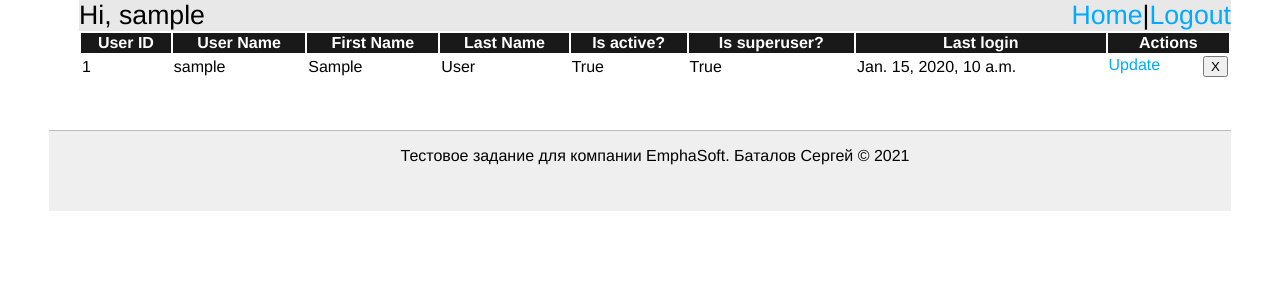
After one commit to echodiv/emphasoft_test, a Django app: page /accounts_manage/1/ in a window 1280 px wide. The commit adds this page. Shown: the top 300 px of the page. Run offline with Django 3.2, Linux system fonts and the light colour scheme; a user stored in the database is signed in; tables that the repository leaves empty hold one stand-in row (values such as "Sample post"); parts of the project's set-up code (start-up, migrations or seed data) failed here and were passed over.

Commit message:
add update account and detail account info page

```diff
--- a/users_srv/accounts/static/css/style.css
+++ b/users_srv/accounts/static/css/style.css
@@ -51,6 +51,10 @@ main {
     border: 1px solid #4F4F4F;
     color: #00abff;
 }
+.account-actions {
+    display: flex;
+    justify-content: space-between;
+}
 
 /* login */
 .login-form {
@@ -80,6 +84,7 @@ main {
     background-color: #e8e8e8;
     display: flex;
     justify-content: space-between;
+    font-size: 20pt;
 }
 .user-name{
     display: flex;
--- /dev/null
+++ b/users_srv/accounts/templates/accounts/detail.html
@@ -0,0 +1,39 @@
+{% extends "accounts/base.html" %}
+
+{% block title %}Создание нового пользователя{% endblock %}
+
+{% block content %}
+
+<table class="user-list">
+    <thead>
+    <tr>
+        <th>User ID</th>
+        <th>User Name</th>
+        <th>First Name</th>
+        <th>Last Name</th>
+        <th>Is active?</th>
+        <th>Is superuser?</th>
+        <th>Last login</th>
+        <th>Actions</th>
+    </tr>
+    </thead>
+    <tbody>
+    <tr>
+        <td>{{ object.id }}</td>
+        <td>{{ object.username }}</td>
+        <td>{{ object.first_name }}</td>
+        <td>{{ object.last_name }}</td>
+        <td>{{ object.is_active }}</td>
+        <td>{{ object.is_superuser }}</td>
+        <td>{{ object.last_login }}</td>
+        <td class="account-actions">
+            <a href="{% url 'accounts:account_update' object.id %}">Update</a>
+            <form method="post" action="{% url 'accounts:account_delete' object.id %}">
+                {% csrf_token %}
+                <input type="submit" value="X">
+            </form>
+        </td>
+    </tr>
+    </tbody>
+</table>
+{% endblock %}
--- a/users_srv/accounts/templates/accounts/list.html
+++ b/users_srv/accounts/templates/accounts/list.html
@@ -19,14 +19,15 @@
     <tbody>
 {% for account in accounts %}
     <tr>
-        <td>{{ account.id }}</td>
+        <td><a href="{% url 'accounts:account_detail' account.id %}">{{ account.id }}</a></td>
         <td>{{ account.username }}</td>
         <td>{{ account.first_name }}</td>
         <td>{{ account.last_name }}</td>
         <td>{{ account.is_active }}</td>
         <td>{{ account.is_superuser }}</td>
         <td>{{ account.last_login }}</td>
-        <td>
+        <td class="account-actions">
+            <a href="{% url 'accounts:account_update' account.id %}">Update</a>
             <form method="post" action="{% url 'accounts:account_delete' account.id %}">
                 {% csrf_token %}
                 <input type="submit" value="X">
--- a/users_srv/accounts/urls.py
+++ b/users_srv/accounts/urls.py
@@ -1,13 +1,23 @@
 from django.conf.urls import url
 
-from .views import UserListView, AccountManageView, DeleteAccountView
+from .views import (
+    UserListView,
+    AccountManageView,
+    DeleteAccountView,
+    UpdateAccountView,
+    AccountDetailView,
+)
 
 
 app_name = 'accounts'
 
 urlpatterns = [
+    url(r'accounts_manage/(?P<pk>[\w]+)/update/$', UpdateAccountView.as_view(),
+        name='account_update'),
     url(r'accounts_manage/(?P<pk>[\w]+)/delete/$', DeleteAccountView.as_view(),
         name='account_delete'),
+    url(r'accounts_manage/(?P<pk>[\w]+)/$', AccountDetailView.as_view(),
+        name='account_detail'),
     url(r'^account_manage/$', AccountManageView.as_view(),
         name='account_manage'),
     url(r'^$', UserListView.as_view(), name='accounts_list'),
--- a/users_srv/accounts/views.py
+++ b/users_srv/accounts/views.py
@@ -1,11 +1,9 @@
-from django.db.models import Q
 from django.core.paginator import Paginator, EmptyPage, PageNotAnInteger
 from django.contrib.auth.mixins import LoginRequiredMixin
 from django.shortcuts import render
 from django.urls import reverse_lazy
 from django.views import View
-from django.views.generic import DeleteView
-from django.http import HttpResponseRedirect
+from django.views.generic import DeleteView, UpdateView, DetailView
 
 from django.contrib.auth.models import User
 
@@ -70,3 +68,48 @@ class DeleteAccountView(LoginRequiredMixin, DeleteView):
     """
     model = User
     success_url = reverse_lazy('accounts:accounts_list')
+
+
+class UpdateAccountView(LoginRequiredMixin, UpdateView):
+    """
+    Обновление информации об аккаунте пользователя
+    """
+    model = User
+    template_name = "accounts/update.html"
+    success_url = reverse_lazy('accounts:accounts_list')
+    fields = [
+        'username',
+        'last_name',
+        'first_name',
+        'password',
+        'email',
+        'is_active',
+        'is_superuser'
+    ]
+
+    def form_valid(self, form):
+        """
+        Необходима для правильной обработки пароля
+        """
+        password = form.cleaned_data.get('password')
+        if not password:
+            return super().form_valid(form)
+
+        self.object.set_password(password)
+        return super().form_valid(form)
+
+
+class AccountDetailView(LoginRequiredMixin, DetailView):
+    """
+    Детальная информация о пользователе
+    """
+    model = User
+    template_name = "accounts/detail.html"
+    fields = [
+        'username',
+        'last_name',
+        'first_name',
+        'email',
+        'is_active',
+        'is_superuser'
+    ]
```
Also changed, not shown: users_srv/accounts/templates/accounts/update.html (added, +16 -0 lines).
